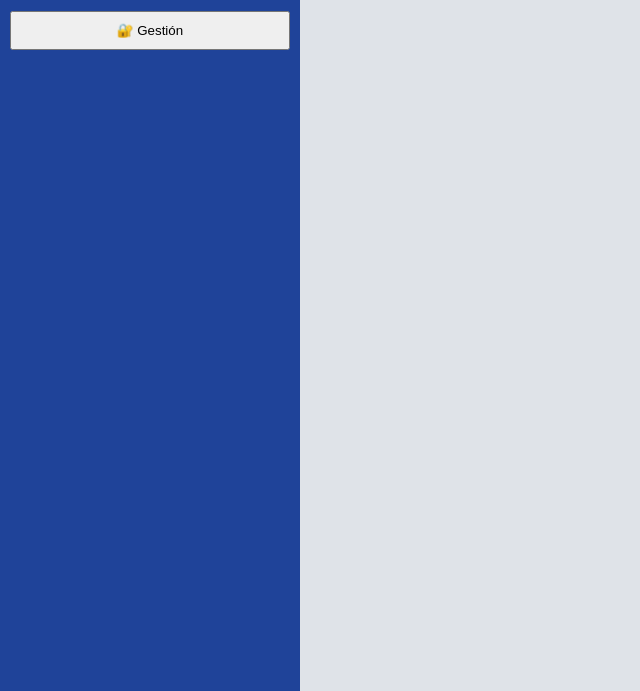
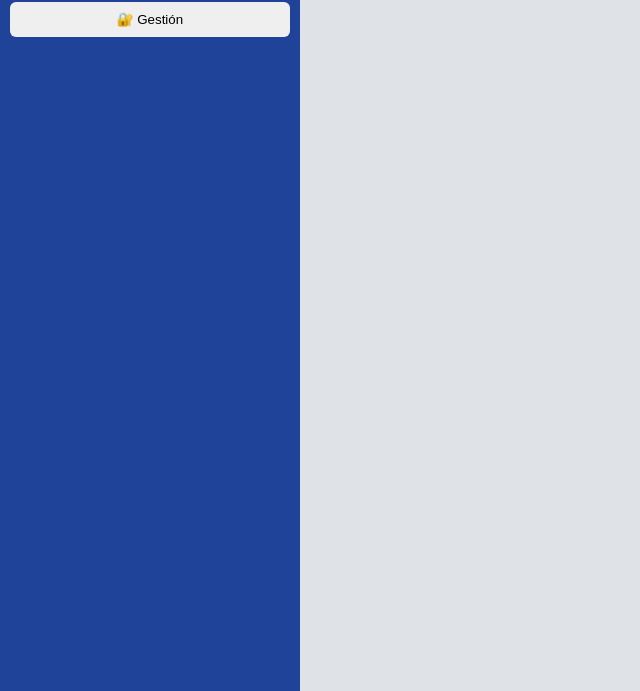
Before and after one commit to jairog1977/mtto-campofrio-torrijos, a plain HTML site: page index.html in a window 1280 px wide. Shown: the part 109-800 px from the top of the page, without its empty margins (0-640 px from the left). Drawn offline with Linux system fonts and the light colour scheme.

Commit message:
Add files via upload

```diff
--- a/styles.css
+++ b/styles.css
@@ -1 +1 @@
-body{margin:0;font-family:Segoe UI;background:#dfe3e8}.sidebar{position:fixed;width:280px;height:100%;background:#1f4399;color:#fff;padding:10px;overflow:auto}.sidebar button{width:100%;padding:10px;margin:4px 0}.sub{margin-left:10px;width:92%;background:#3b59b5;color:#fff}.card{background:#fff;border-radius:10px;padding:15px;margin:12px 0}.thumb{max-width:220px}.pend{border-left:5px solid #dc2626}.fin{border-left:5px solid #16a34a}main{margin-left:300px;padding:18px}input,textarea,select{width:100%;padding:8px;margin:5px 0}
+body{margin:0;font-family:Segoe UI;background:#dfe3e8}.sidebar{position:fixed;left:0;top:0;width:280px;height:100%;background:#1f4399;color:#fff;padding:10px;overflow:auto}.sidebar h1{font-size:22px}.sidebar button{width:100%;padding:10px;margin:4px 0;border:0;border-radius:6px}.sub{margin-left:10px;width:92%;background:#3b59b5;color:#fff}.card{background:#fff;border-radius:10px;padding:15px;margin:12px 0}.pend{border-left:5px solid #dc2626}.fin{border-left:5px solid #16a34a}.thumb{max-width:220px;display:block;margin:6px 0}main{margin-left:300px;padding:18px}input,textarea,select{width:100%;padding:8px;margin:5px 0}.preview img{max-width:120px;margin:5px}.danger{background:#b91c1c;color:#fff}
```
